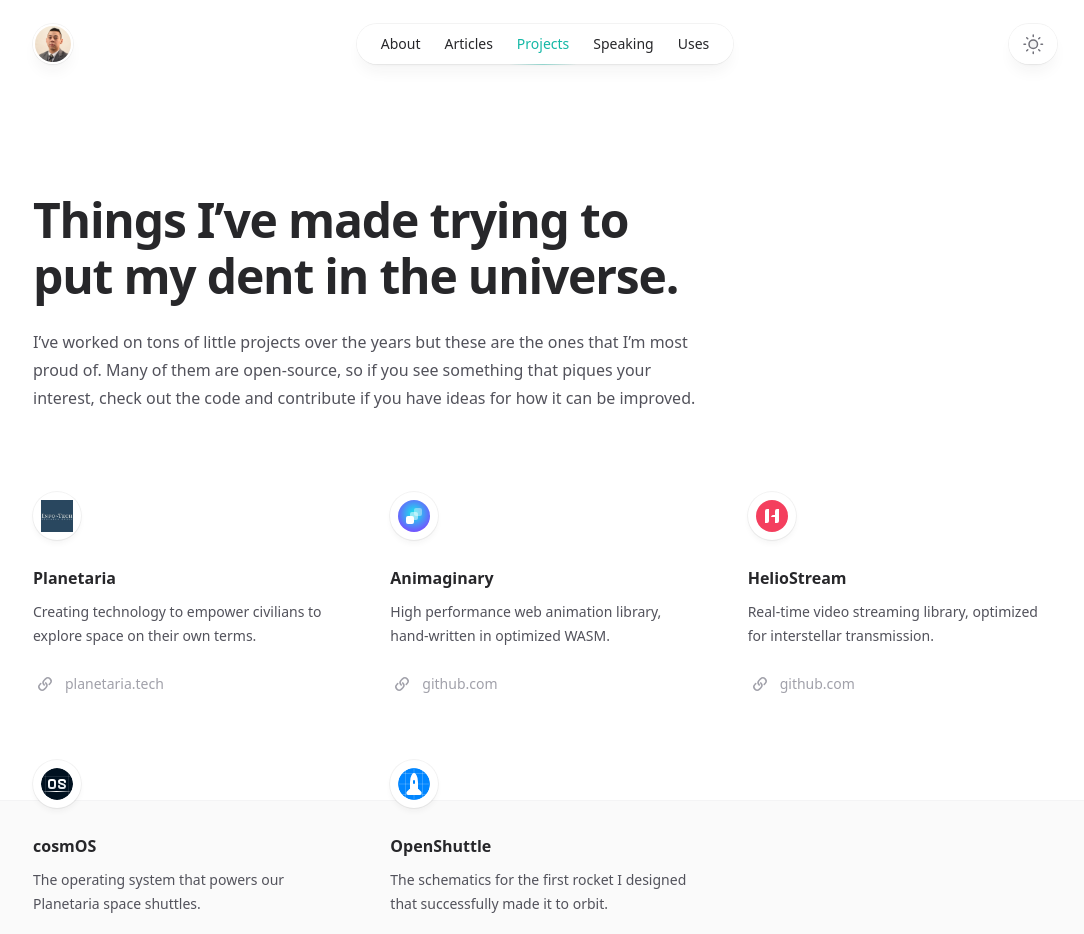
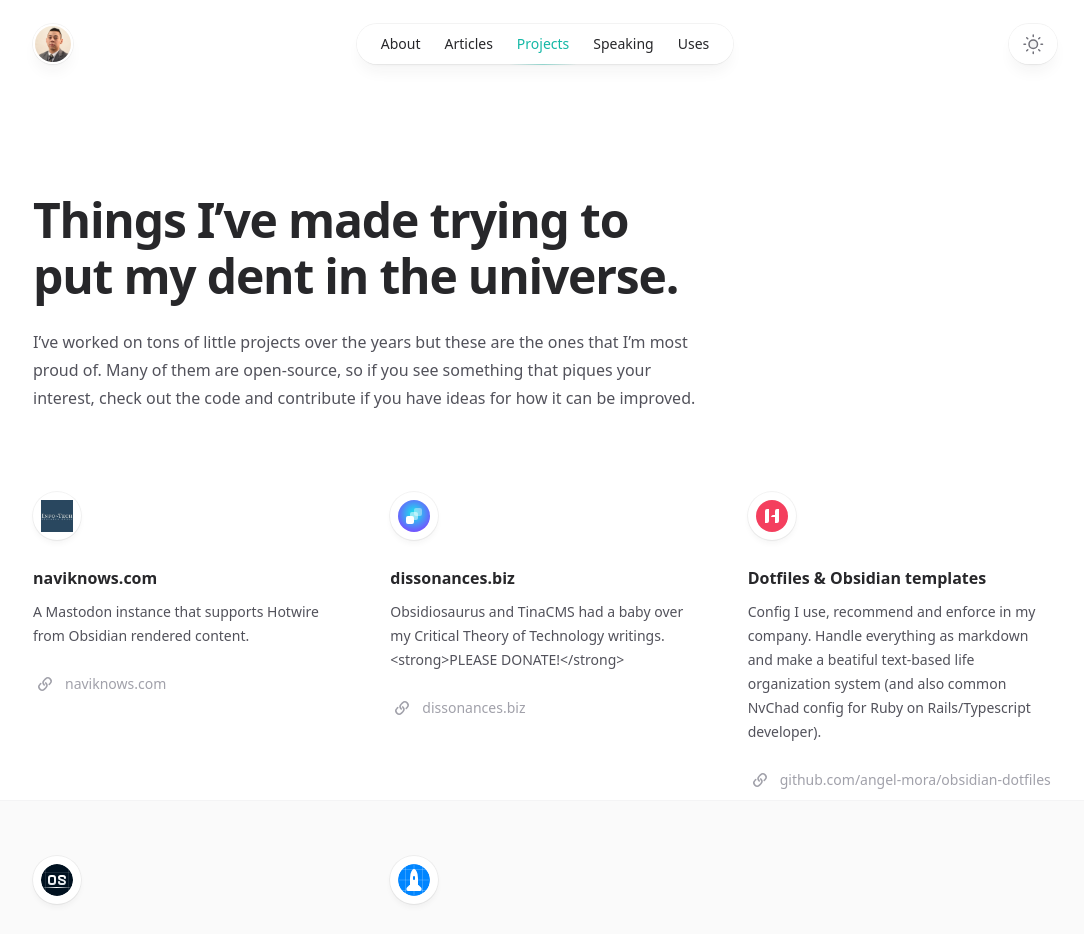
Before and after one commit to angel-mora/angelmora.work, a Next.js app: page /projects in a window 1280 px wide. Shown: the top 934 px of the page, without its empty margins (95-1179 px from the left). Built offline with nearby package versions, Linux system fonts and the light colour scheme; no server answers.

Commit message:
More cleanup

```diff
--- a/src/app/layout.tsx
+++ b/src/app/layout.tsx
@@ -7,12 +7,12 @@ import '@/styles/tailwind.css'
 
 export const metadata: Metadata = {
   title: {
-    template: '%s - Spencer Sharp',
+    template: '%s - Angel Mora',
     default:
-      'Spencer Sharp - Software designer, founder, and amateur astronaut',
+      'Angel Mora - Software designer, founder, and amateur astronaut',
   },
   description:
-    'I’m Spencer, a software designer and entrepreneur based in New York City. I’m the founder and CEO of Planetaria, where we develop technologies that empower regular people to explore space on their own terms.',
+    'I’m Angel, a software designer and entrepreneur based in Mexico City. I’m the founder and CEO of naviknows.com, where we develop technologies that empower regular people to explore space on their own terms.',
   alternates: {
     types: {
       'application/rss+xml': `${process.env.NEXT_PUBLIC_SITE_URL}/feed.xml`,
--- a/src/app/projects/page.tsx
+++ b/src/app/projects/page.tsx
@@ -11,31 +11,33 @@ import logoInfotech from '@/images/logos/logo-infotech.png'
 
 const projects = [
   {
-    name: 'Planetaria',
+    name: 'naviknows.com',
+//
+// opengeodata.mx
     description:
-      'Creating technology to empower civilians to explore space on their own terms.',
-    link: { href: 'http://planetaria.tech', label: 'planetaria.tech' },
+      'A Mastodon instance that supports Hotwire from Obsidian rendered content.',
+    link: { href: 'https://naviknows.com', label: 'naviknows.com' },
     logo: logoInfotech,
   },
   {
-    name: 'Animaginary',
+    name: 'dissonances.biz',
     description:
-      'High performance web animation library, hand-written in optimized WASM.',
-    link: { href: '#', label: 'github.com' },
+      'Obsidiosaurus and TinaCMS had a baby over my Critical Theory of Technology writings. <strong>PLEASE DONATE!</strong>',
+    link: { href: '#', label: 'dissonances.biz' },
     logo: logoAnimaginary,
   },
   {
-    name: 'HelioStream',
+    name: 'Dotfiles & Obsidian templates',
     description:
-      'Real-time video streaming library, optimized for interstellar transmission.',
-    link: { href: '#', label: 'github.com' },
+      'Config I use, recommend and enforce in my company. Handle everything as markdown and make a beatiful text-based life organization system (and also common NvChad config for Ruby on Rails/Typescript developer).',
+    link: { href: '#', label: 'github.com/angel-mora/obsidian-dotfiles' },
     logo: logoHelioStream,
   },
   {
-    name: 'cosmOS',
+    name: 'opengeodata.world',
     description:
-      'The operating system that powers our Planetaria space shuttles.',
-    link: { href: '#', label: 'github.com' },
+      'An open-source initiative to visualize the world demographics with Kepler.gl',
+    link: { href: 'https://opengeodata.world', label: 'opengeodata.world' },
     logo: logoCosmos,
   },
   {
```
